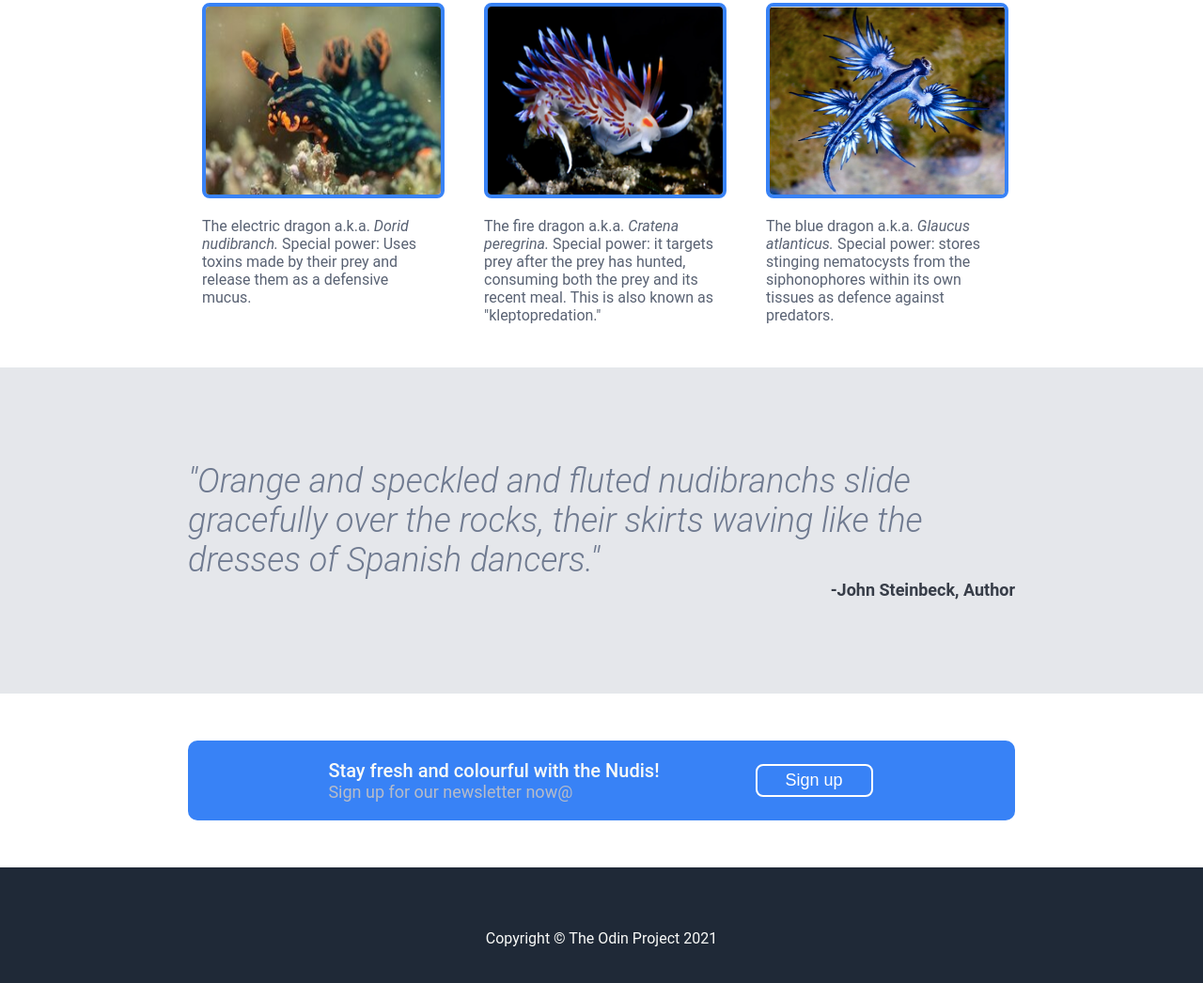
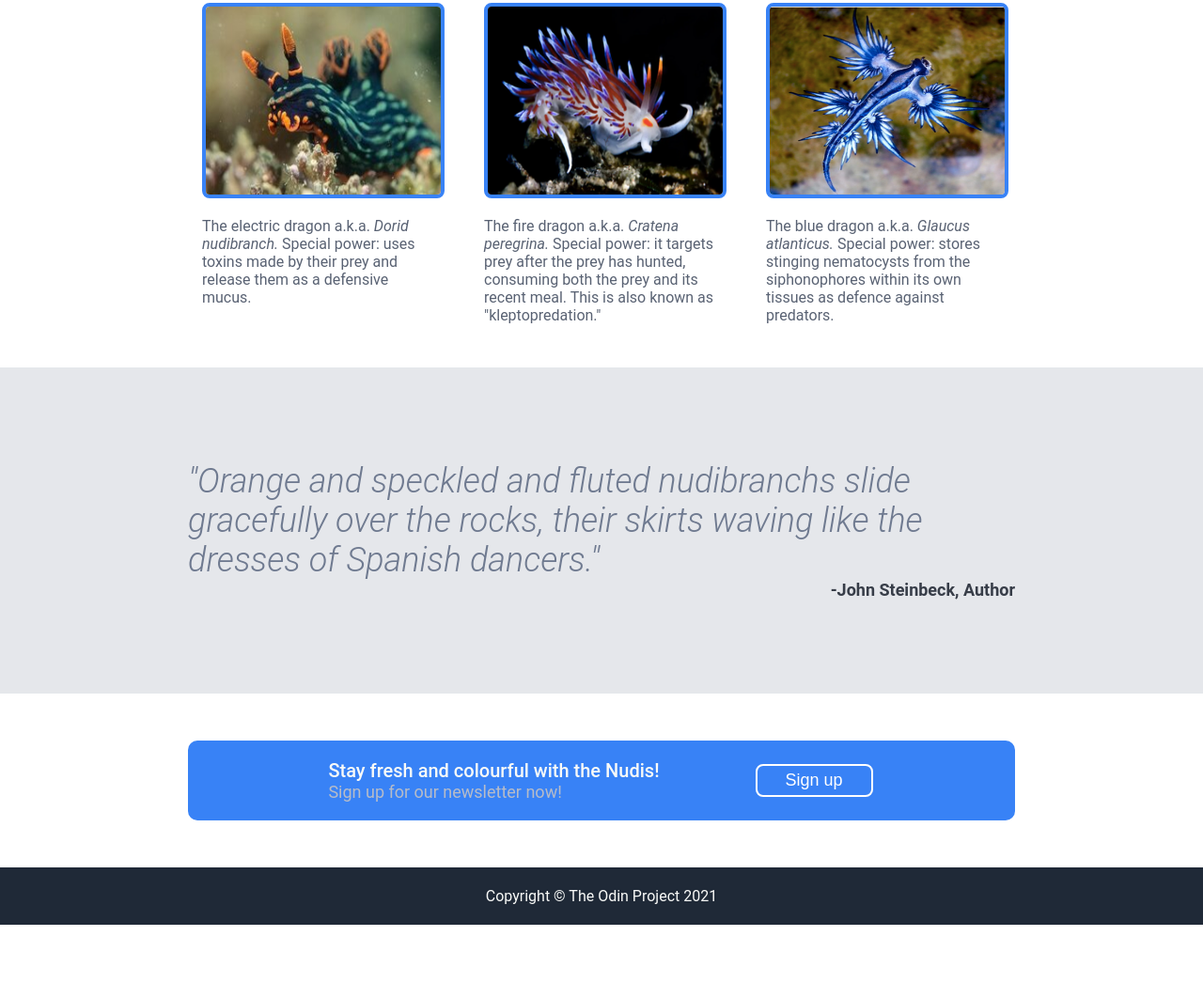
Before and after one commit to beiyingseah/odin-landing-page, a plain HTML site: page index.html in a window 1280 px wide. Shown: the part 576-1622 px from the top of the page at 94% size. After the commit the page ends 1560 px from the top, so only its background shows below. Drawn offline with Linux system fonts and the light colour scheme.

Commit message:
Edited padding of footer secion in style.css

```diff
--- a/index.html
+++ b/index.html
@@ -35,7 +35,7 @@
     <div class="content">
       <div class="exhibit">
         <img src="images/neon-nudi.jpg" alt="A neon green and orange sea slug among coral">
-        <p>The electric dragon a.k.a. <i>Dorid nudibranch.</i> Special power: Uses toxins made by their prey and release them as a defensive mucus.</p>
+        <p>The electric dragon a.k.a. <i>Dorid nudibranch.</i> Special power: uses toxins made by their prey and release them as a defensive mucus.</p>
       </div>
 
       <div class="exhibit">
@@ -60,7 +60,7 @@
     <div class="container">
       <div>
       <h2>Stay fresh and colourful with the Nudis!</h2>
-      <p>Sign up for our newsletter now@</p>
+      <p>Sign up for our newsletter now!</p>
       </div>
       <div><button type="button">Sign up</button>
       </div>
--- a/style.css
+++ b/style.css
@@ -143,7 +143,7 @@ button {
 
 .footer {
   background-color: #1F2937;
-  padding: 50px;
+  padding: 5px;
   text-align: center;
   color: #F9FAF8;
 }
```
